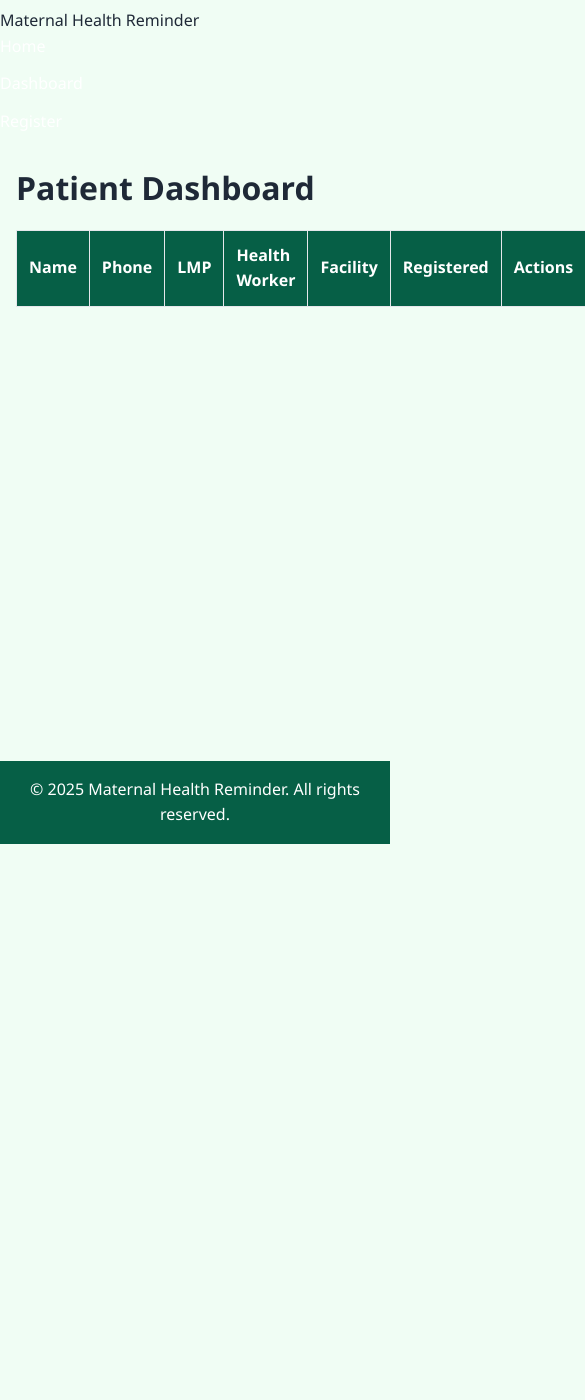
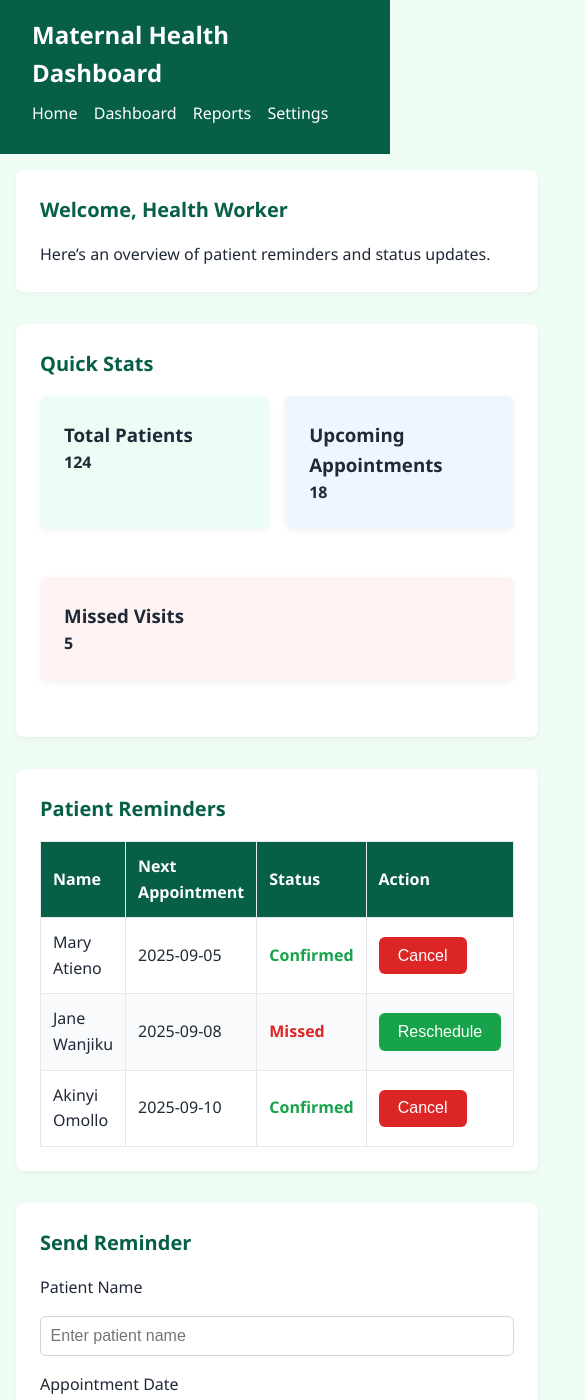
Before and after one commit to Jumahvirginia/maternal-health-reminder-system, a website: page public/dashboard.html in a window 390 px wide. Shown: the top 1400 px of the page, 585 px wide, since content can reach past the window. Before the commit the page ends 844 px from the top, so only its background shows below. Drawn offline with Linux system fonts and the light colour scheme.

Commit message:
Added dashboard.html with new responsive layout

```diff
--- a/public/dashboard.html
+++ b/public/dashboard.html
@@ -1,56 +1,106 @@
 <!DOCTYPE html>
 <html lang="en">
 <head>
-  <meta charset="UTF-8">
-  <meta name="viewport" content="width=device-width, initial-scale=1.0">
-  <title>Dashboard | Maternal Health Reminder</title>
-  <link rel="stylesheet" href="style.css">
+  <meta charset="UTF-8" />
+  <meta name="viewport" content="width=device-width, initial-scale=1.0"/>
+  <title>Dashboard - Maternal Health Reminder System</title>
+  <link rel="stylesheet" href="style.css" />
 </head>
 <body>
-  <!-- Navbar -->
-  <nav class="navbar">
-    <div class="logo">Maternal Health Reminder</div>
-    <ul class="nav-links">
-      <li><a href="index.html">Home</a></li>
-      <li><a href="dashboard.html" class="active">Dashboard</a></li>
-      <li><a href="register.html">Register</a></li>
-    </ul>
-  </nav>
+  <!-- Header -->
+  <header>
+    <h1>Maternal Health Dashboard</h1>
+    <nav>
+      <a href="index.html">Home</a>
+      <a href="dashboard.html">Dashboard</a>
+      <a href="#">Reports</a>
+      <a href="#">Settings</a>
+    </nav>
+  </header>
 
-  <!-- Main content -->
+  <!-- Main -->
   <main class="container">
-    <h1 class="page-title">Patient Dashboard</h1>
+    <!-- Welcome / Summary -->
+    <section class="card">
+      <h2>Welcome, Health Worker</h2>
+      <p>Here’s an overview of patient reminders and status updates.</p>
+    </section>
 
-    <!-- Table view (desktop) -->
-    <div class="table-container">
-      <table class="patient-table">
+    <!-- Patient Stats -->
+    <section class="card">
+      <h2>Quick Stats</h2>
+      <div style="display: flex; gap: 1rem; flex-wrap: wrap;">
+        <div class="card" style="flex: 1; min-width: 200px; background: #ecfdf5;">
+          <h3>Total Patients</h3>
+          <p><strong>124</strong></p>
+        </div>
+        <div class="card" style="flex: 1; min-width: 200px; background: #eff6ff;">
+          <h3>Upcoming Appointments</h3>
+          <p><strong>18</strong></p>
+        </div>
+        <div class="card" style="flex: 1; min-width: 200px; background: #fef2f2;">
+          <h3>Missed Visits</h3>
+          <p><strong>5</strong></p>
+        </div>
+      </div>
+    </section>
+
+    <!-- Patient Table -->
+    <section class="card">
+      <h2>Patient Reminders</h2>
+      <table>
         <thead>
           <tr>
             <th>Name</th>
-            <th>Phone</th>
-            <th>LMP</th>
-            <th>Health Worker</th>
-            <th>Facility</th>
-            <th>Registered</th>
-            <th>Actions</th>
+            <th>Next Appointment</th>
+            <th>Status</th>
+            <th>Action</th>
           </tr>
         </thead>
-        <tbody id="patient-list">
-          <!-- Patients will be injected here dynamically from script.js -->
+        <tbody>
+          <tr>
+            <td>Mary Atieno</td>
+            <td>2025-09-05</td>
+            <td class="status-success">Confirmed</td>
+            <td><button class="btn btn-danger">Cancel</button></td>
+          </tr>
+          <tr>
+            <td>Jane Wanjiku</td>
+            <td>2025-09-08</td>
+            <td class="status-danger">Missed</td>
+            <td><button class="btn btn-success">Reschedule</button></td>
+          </tr>
+          <tr>
+            <td>Akinyi Omollo</td>
+            <td>2025-09-10</td>
+            <td class="status-success">Confirmed</td>
+            <td><button class="btn btn-danger">Cancel</button></td>
+          </tr>
         </tbody>
       </table>
-    </div>
+    </section>
 
-    <!-- Card view (mobile fallback) -->
-    <div class="card-container" id="patient-cards">
-      <!-- Patients will be injected here dynamically from script.js -->
-    </div>
+    <!-- Reminder Form -->
+    <section class="card">
+      <h2>Send Reminder</h2>
+      <form>
+        <label for="patient">Patient Name</label>
+        <input type="text" id="patient" name="patient" placeholder="Enter patient name" required />
+
+        <label for="date">Appointment Date</label>
+        <input type="date" id="date" name="date" required />
+
+        <label for="message">Message</label>
+        <textarea id="message" name="message" rows="3" placeholder="Type reminder message..."></textarea>
+
+        <button type="submit" class="btn btn-success">Send Reminder</button>
+      </form>
+    </section>
   </main>
 
-  <footer class="footer">
-    <p>&copy; 2025 Maternal Health Reminder. All rights reserved.</p>
+  <!-- Footer -->
+  <footer>
+    <p>&copy; 2025 Maternal Health Reminder System. All rights reserved.</p>
   </footer>
-
-  <script src="script.js"></script>
 </body>
 </html>
```
